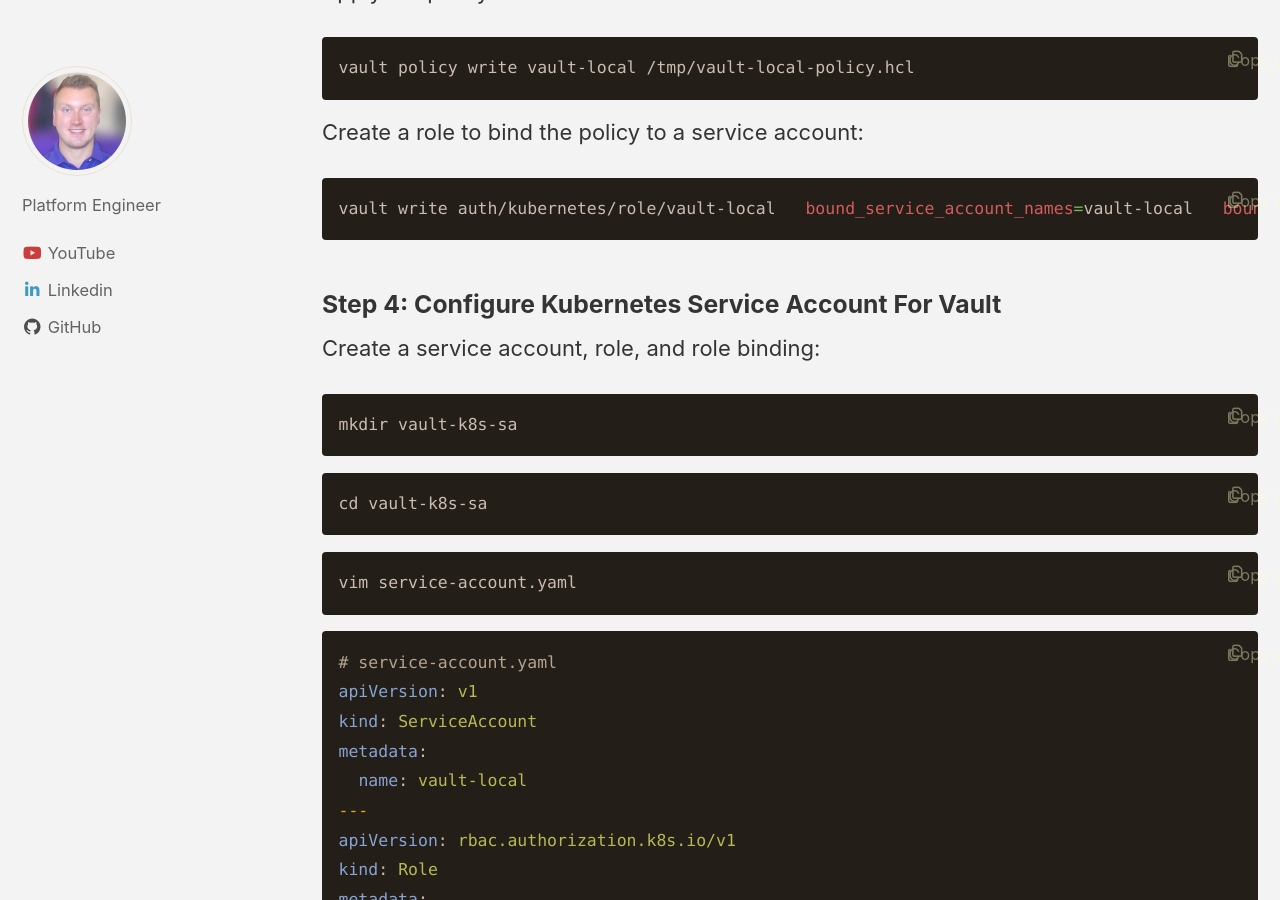
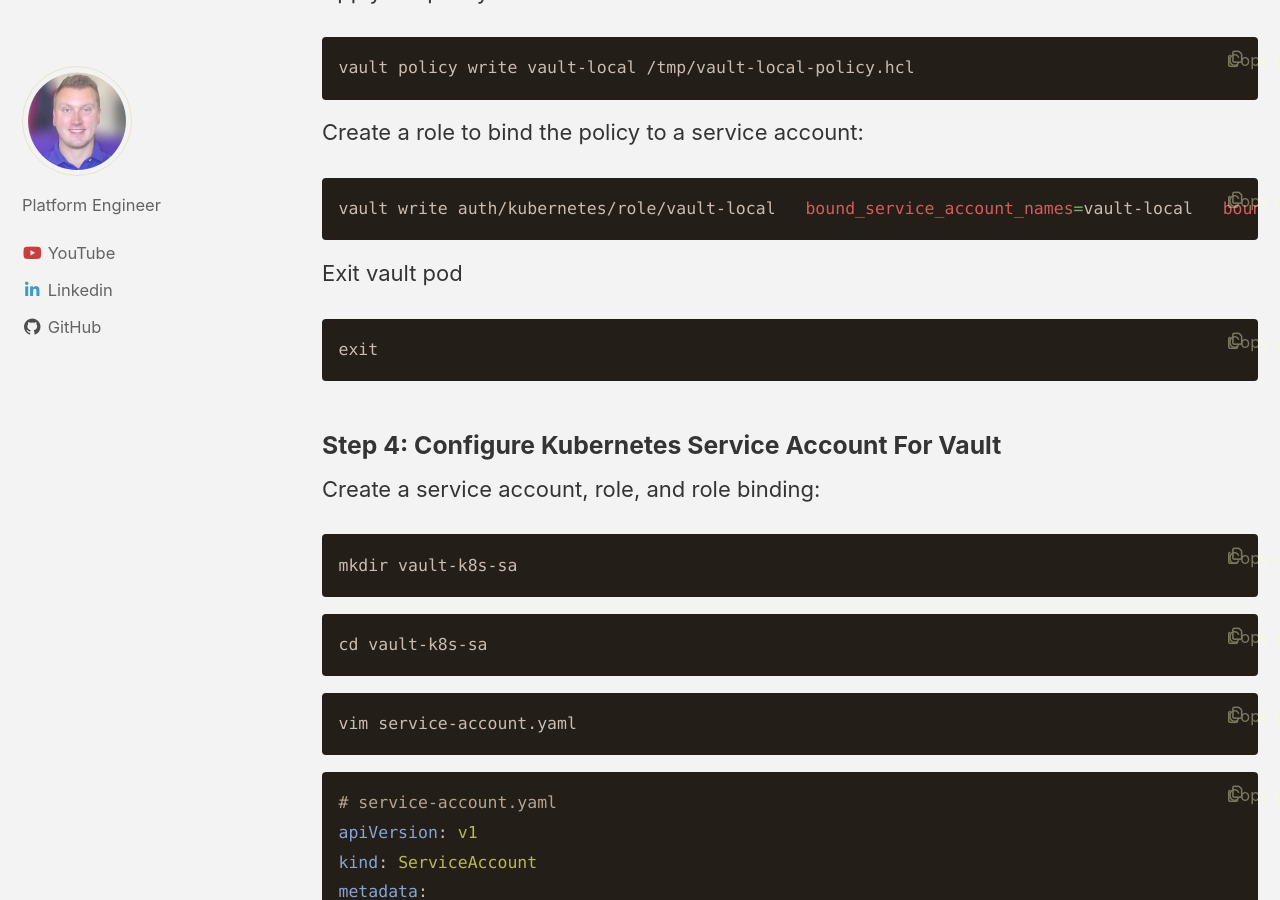
Before and after one commit to Matcham89/chrismatcham-dev, a Jekyll site: the page built from _posts/2025-01-01-Hands-On-Kubernetes-Part 2-Deploying-Vault.md, in a window 1280 px wide and 900 px high, scrolled down 4929 px. Built offline with Jekyll 4.4.1, drawn with Linux system fonts in a browser that asks for light colours; cached includes are drawn as plain includes.

Commit message:
fix: add exit command

````diff
--- a/_posts/2025-01-01-Hands-On-Kubernetes-Part 2-Deploying-Vault.md
+++ b/_posts/2025-01-01-Hands-On-Kubernetes-Part 2-Deploying-Vault.md
@@ -143,6 +143,12 @@ Create a role to bind the policy to a service account:
 vault write auth/kubernetes/role/vault-local   bound_service_account_names=vault-local   bound_service_account_namespaces=default   policies=vault-local   ttl=1h
 ```
 
+
+Exit vault pod
+
+```bash
+exit
+```
 ### Step 4: Configure Kubernetes Service Account For Vault
 Create a service account, role, and role binding:
 
````
